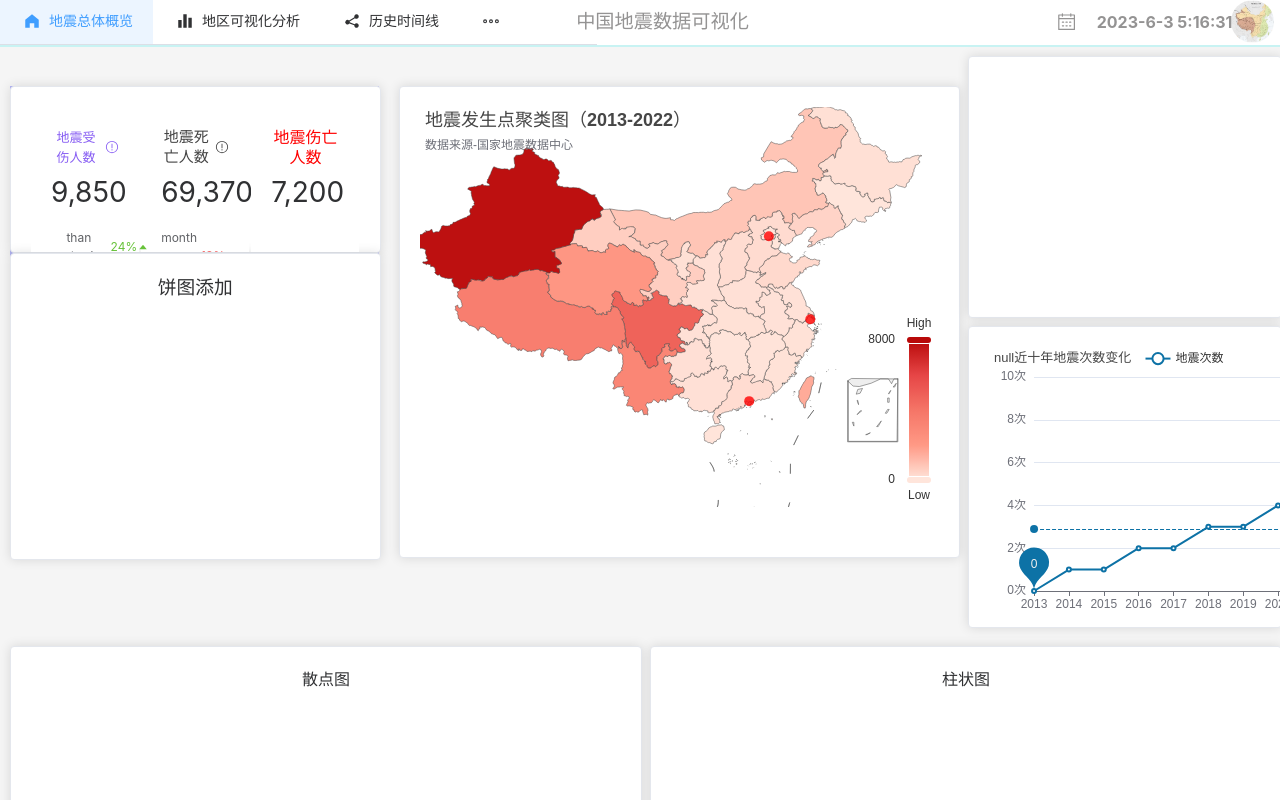
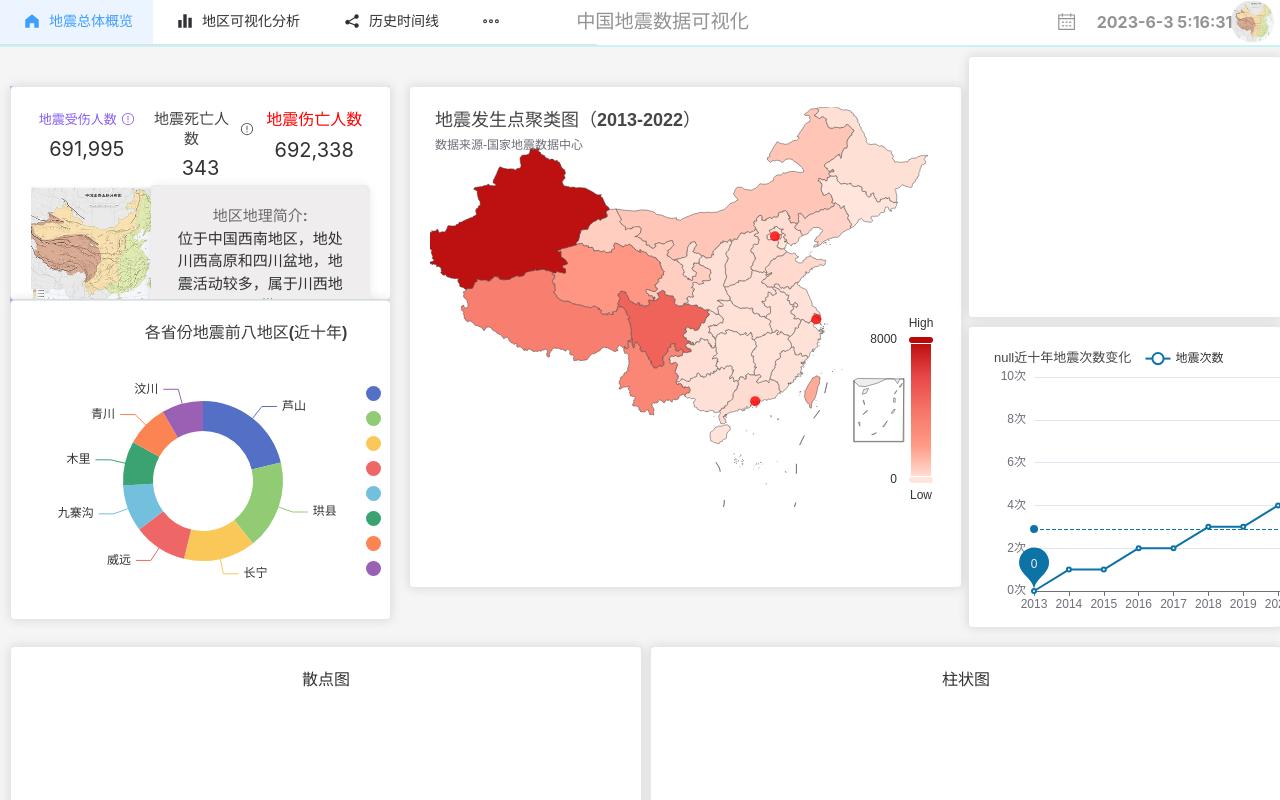
Before and after one commit to xSp1231/earthquake_front, a Vue app: page /main/home in a window 1280 px wide. Shown: the top 800 px of the page. Built offline with nearby package versions, Linux system fonts and the light colour scheme.

Commit message:
左侧展示部分大体写完

```diff
--- a/src/store/index.js
+++ b/src/store/index.js
@@ -6,7 +6,48 @@ const store = createStore({
     state: {
         //每一年的地震次数
         provincename:"null",
-        numdata: [0, 1, 1, 2, 2, 3, 3, 4, 4, 9]
+        numdata: [0, 1, 1, 2, 2, 3, 3, 4, 4, 9],
+        provinceintro:{ //设置默认数据
+                "injure": 691995,
+                "death": 343,
+                "total": 692338,
+                "intro": "位于中国西南地区，地处川西高原和四川盆地，地震活动较多，属于川西地震带",
+                "piedata": [
+                    {
+                        "value": 460,
+                        "name": "芦山"
+                    },
+                    {
+                        "value": 388,
+                        "name": "珙县"
+                    },
+                    {
+                        "value": 314,
+                        "name": "长宁"
+                    },
+                    {
+                        "value": 234,
+                        "name": "威远"
+                    },
+                    {
+                        "value": 204,
+                        "name": "九寨沟"
+                    },
+                    {
+                        "value": 193,
+                        "name": "木里"
+                    },
+                    {
+                        "value": 185,
+                        "name": "青川"
+                    },
+                    {
+                        "value": 181,
+                        "name": "汶川"
+                    }
+                ]
+            }
+
     },
     mutations: {
         getdatabyprovince(state, province) {
@@ -23,6 +64,23 @@ const store = createStore({
                 console.log(error)
             })
         },
+        getdatabyarea(state, area) {
+            api.get('getprovinceintro/',{
+                params: {
+                    area: area
+                }
+            }).then(response => {
+                console.log("获得的地区数据是 is",response.data.areadata)
+                state.provinceintro=response.data.areadata
+                console.log("state数据 ",state.provinceintro)
+            }).catch(error => {
+                console.log(error)
+            })
+        },
+
+
+
+
     },
 })
 export default store
--- a/src/views/Home.vue
+++ b/src/views/Home.vue
@@ -4,16 +4,16 @@
       <el-col :span="18">
         <div class="grid-content1 ep-bg-purple"/>
         <div class="first" style="display: flex; margin-top: 30px;margin-left: 10px">
-          <div class="broadcast" style="width: 40%;height:470px;background-color: #b3b5f5">
-            <el-card style="width: 100%;height: 35%" shadow="always">
+          <div class="broadcast" style="width: 40%;height:530px;background-color: #b3b5f5">
+            <el-card style="width: 100%;height: 40%" shadow="always">
               <broadcast></broadcast>
             </el-card>
             <!--饼图 各省地震次数前八-->
-            <el-card style="width: 100%;height: 65%" shadow="always">
-              <h3 style="margin-top: 0px;margin-bottom: 0px">饼图添加</h3>
+            <el-card style="width: 100%;height: 60%" shadow="always">
+              <piegraph></piegraph>
             </el-card>
           </div>
-          <div class="graph" style="width: 60%;height:470px; margin-left: 20px; ">
+          <div class="graph" style="width: 60%;height:500px; margin-left: 20px; ">
             <el-card style="width: 100%;height: 100%" shadow="always">
               <mapgraph></mapgraph>
             </el-card>
@@ -36,6 +36,8 @@
         </div>
       </el-col>
     </el-row>
+
+
     <!---下半部分-->
     <el-row :gutter="20">
       <el-col :span="12">
@@ -63,12 +65,14 @@ import wordcloud from "./graph/wordcloud.vue";
 import barline from "./graph/Barline.vue";
 import mapgraph from "./graph/Mapgraph.vue"
 import broadcast from "./graph/Broadcast.vue";
+import piegraph from "./graph/Piegraph.vue";
 export default {
   components:{
     wordcloud,
     barline,
     mapgraph,
-    broadcast
+    broadcast,
+    piegraph
   },
   data() {
     return {
--- a/src/views/graph/Broadcast.vue
+++ b/src/views/graph/Broadcast.vue
@@ -3,7 +3,7 @@
   <el-row :gutter="2">
     <el-col :span="8">
       <div class="statistic-card">
-        <el-statistic :value="9850">
+        <el-statistic :value=injurenum>
           <template #title>
             <div style="display: inline-flex; align-items: center;color: #875df3;font-size: 13px">
               地震受伤人数
@@ -19,22 +19,22 @@
             </div>
           </template>
         </el-statistic>
-        <div class="statistic-footer">
-          <div class="footer-item">
-            <span>than yesterday</span>
-            <span class="green">
-              24%
-              <el-icon>
-                <CaretTop/>
-              </el-icon>
-            </span>
-          </div>
-        </div>
+<!--        <div class="statistic-footer">-->
+<!--          <div class="footer-item">-->
+<!--            <span>than yesterday</span>-->
+<!--            <span class="green">-->
+<!--              24%-->
+<!--              <el-icon>-->
+<!--                <CaretTop/>-->
+<!--              </el-icon>-->
+<!--            </span>-->
+<!--          </div>-->
+<!--        </div>-->
       </div>
     </el-col>
     <el-col :span="8">
       <div class="statistic-card">
-        <el-statistic :value="69370">
+        <el-statistic :value=deathnum>
           <template #title>
             <div style="display: inline-flex; align-items: center;color: #444444;font-size: 15px">
               地震死亡人数
@@ -50,22 +50,11 @@
             </div>
           </template>
         </el-statistic>
-        <div class="statistic-footer">
-          <div class="footer-item">
-            <span>month on month</span>
-            <span class="red">
-              12%
-              <el-icon>
-                <CaretBottom/>
-              </el-icon>
-            </span>
-          </div>
-        </div>
       </div>
     </el-col>
     <el-col :span="8">
       <div class="statistic-card">
-        <el-statistic :value="7200" title="New transactions today">
+        <el-statistic :value=totalnum title="New transactions today">
           <template #title>
             <div style="display: inline-flex; align-items: center;color:red;font-size: medium">
               地震伤亡人数
@@ -73,6 +62,20 @@
           </template>
         </el-statistic>
       </div>
+    </el-col>
+  </el-row>
+  <el-row :gutter="2" style="margin-top: 0px">
+    <el-col :span="24">
+        <div class="areaintro" style=" display: flex;width: 100%;height: 125px;background-color: #f6f0f0;border-radius: 6px;">
+
+          <div class="image-container"></div>
+
+          <div class="intro">
+            <h6 style="margin-bottom: 0px;margin-top: 0px;color: #6c6b6b;font-size:15px">地区地理简介:</h6>
+            <p>{{intro}}</p>
+          </div>
+
+        </div>
     </el-col>
   </el-row>
 </template>
@@ -84,23 +87,75 @@ import {
   CaretTop,
   Warning,
 } from '@element-plus/icons-vue'
+import {mapState} from "vuex";
 export default {
   name: "Broadcast",
+  computed: { //cpmputed也可以实现监听数据  但是为什么要使用watch呢 因为可以在watch里面使用函数
+    ...mapState(['provinceintro']),
+    injurenum() { //各个身份每一年的地震次数
+      return this.provinceintro['injure']
+    },
+    deathnum(){ //各个身份每一年的地震次数
+      return this.provinceintro['death']
+    },
+    totalnum() { //各个身份每一年的地震次数
+      return this.provinceintro['total']
+    },
+    intro() { //各个身份每一年的地震次数
+      return this.provinceintro['intro']
+    },
+  },
 }
 </script>
 
 <style scoped>
+.image-container{
+  width:40%;
+  background: url("../../assets/地震带earthquake.jpg") center no-repeat;
+  background-size:cover;
+}
+
+.intro {
+  width: 60%;
+  background-color: #efeded;
+  border-radius: 10px;
+  padding: 20px;
+  box-shadow: 0px 0px 10px rgba(72, 53, 53, 0.1);
+  font-family: Arial, sans-serif;
+  font-size: 15px;
+  font-weight: bold;
+  line-height: 1.5;
+  position: relative;
+}
+
+.intro::before {
+  content: "";
+  position: absolute;
+  top: -5px;
+  left: -5px;
+  right: -5px;
+  bottom: -5px;
+  border-radius: 15px;
+  background-color: #cec9c8;
+  z-index: -1;
+}
+
+.intro p {
+  margin: 0;
+}
+
+
+
+
+
+
 :global(h2#card-usage ~ .example .example-showcase) {
   background-color: var(--el-fill-color) !important;
 }
 
-.el-statistic {
-  --el-statistic-content-font-size: 28px;
-}
-
 .statistic-card {
-  height: 100%;
-  padding: 20px;
+  height: 60%;
+  padding: 2px;
   border-radius: 4px;
   background-color: var(--el-bg-color-overlay);
 }
--- a/src/views/graph/Mapgraph.vue
+++ b/src/views/graph/Mapgraph.vue
@@ -6,6 +6,8 @@
 <script>
 import * as echarts from "echarts";
 import china from '../../data/chinamap.json'
+import api from "../../api/index.js";
+import {mapMutations} from "vuex";
 
 export default {
   name: "mapgraph",
@@ -14,6 +16,9 @@ export default {
     this.drawmap()
   },
   methods: {
+    ...mapMutations([
+      'getdatabyarea'
+    ]),
     drawmap() {
       this.myChart = echarts.init(this.$refs.mapContainer);
       echarts.registerMap('china', china);
@@ -52,115 +57,115 @@ export default {
             map: 'china', // 引入地图数据
             data: [
               {
-                name: "北京市",
+                name: "北京",
                 value: 20,
               },
               {
-                name: "天津市",
+                name: "天津",
                 value: 12,
               },
               {
-                name: "上海市",
+                name: "上海",
                 value: 1,
               },
               {
-                name: "重庆市",
+                name: "重庆",
                 value: 125,
               },
               {
-                name: "河北省",
+                name: "河北",
                 value: 258,
               },
               {
-                name: "河南省",
+                name: "河南",
                 value: 123,
               },
               {
-                name: "云南省",
+                name: "云南",
                 value: 3038,
               },
               {
-                name: "辽宁省",
+                name: "辽宁",
                 value: 471,
               },
               {
-                name: "黑龙江省",
+                name: "黑龙江",
                 value: 138,
               },
               {
-                name: "湖南省",
+                name: "湖南",
                 value: 26,
               },
               {
-                name: "安徽省",
+                name: "安徽",
                 value: 93,
               },
               {
-                name: "山东省",
+                name: "山东",
                 value: 319,
               },
               {
-                name: "新疆维吾尔自治区",
+                name: "新疆",
                 value: 7779,
               },
               {
-                name: "江苏省",
+                name: "江苏",
                 value: 94,
               },
               {
-                name: "浙江省",
+                name: "浙江",
                 value: 90,
               },
               {
-                name: "江西省",
+                name: "江西",
                 value: 47,
               },
               {
-                name: "湖北省",
+                name: "湖北",
                 value: 106,
               },
               {
-                name: "广西壮族自治区",
+                name: "广西",
                 value: 127,
               },
               {
-                name: "甘肃省",
+                name: "甘肃",
                 value: 597,
               },
               {
-                name: "山西省",
+                name: "山西",
                 value: 244,
               },
               {
-                name: "内蒙古自治区",
+                name: "内蒙古",
                 value: 852,
               },
               {
-                name: "陕西省",
+                name: "陕西",
                 value: 125,
               },
               {
-                name: "吉林省",
+                name: "吉林",
                 value: 9,
               },
               {
-                name: "福建省",
+                name: "福建",
                 value: 84,
               },
               {
-                name: "贵州省",
+                name: "贵州",
                 value: 145,
               },
               {
-                name: "广东省",
+                name: "广东",
                 value: 225,
               },
               {
-                name: "青海省",
+                name: "青海",
                 value: 2156,
               },
               {
-                name: "西藏自治区",
+                name: "西藏",
                 value: 3494,
               },
               {
@@ -168,23 +173,23 @@ export default {
                 value: 4770,
               },
               {
-                name: "宁夏回族自治区",
+                name: "宁夏",
                 value: 142,
               },
               {
-                name: "海南省",
+                name: "海南",
                 value: 16,
               },
               {
-                name: "台湾省",
+                name: "台湾",
                 value: 1526,
               },
               {
-                name: "香港特别行政区",
+                name: "香港",
                 value: 0,
               },
               {
-                name: "澳门特别行政区",
+                name: "澳门",
                 value: 0,
               },
             ],
@@ -244,9 +249,9 @@ export default {
         },
       })
       this.myChart.on('click', (params) => {
-       console.log("显示的内容为",params.data.name)
+       console.log("点击的地区为",params.data.name)
+        this.getdatabyarea(params.data.name)
       });
-
     }
   }
 };
--- a/src/views/graph/Piegraph.vue
+++ b/src/views/graph/Piegraph.vue
@@ -1,19 +1,90 @@
 <!---各省次数前八--->
 <template>
-  <div ref="barline" style="width: 390px; height: 300px;"></div>
+  <div ref="pie" style="width: 430px; height: 320px;"></div>
 </template>
 
 <script>
+import * as echarts from "echarts";
+import {mapState} from "vuex";
+
 export default {
   name: "Piegraph",
   data(){
-    return ;
+    return{
+
+    } ;
+  },
+  computed: {
+    ...mapState(['provinceintro']),
+    piedata() { //各个身份每一年的地震次数
+      return this.provinceintro['piedata']
+    }
   },
   mounted(){
+    this.drawpie()
+  },
+  //监听饼图数据的变化 变化就更新
+  watch: {
+    piedata: {
+      handler(newData, oldData) {//检测数据的变化 数据发生变化 则调用函数
+        this.updatepiegraph()
+      },
+      deep: true // 深度监听
+    },
+  },
 
-  },
   methods:{
-
+    drawpie() {
+      this.myChart = echarts.init(this.$refs.pie);
+      this.myChart.setOption( {
+        title: {
+          text: '各省份地震前八地区(近十年)',
+          left:"center",
+          textStyle:{
+            color:'#3d3c3c',
+            //字体大小
+            fontSize:16
+          }
+        },
+        tooltip: {
+          trigger: 'item'
+        },
+        legend: {
+          //设置位置   文字在右，图例在左（图例纵向排列在图表右侧的时候）
+          align:'left',
+          x: 330, // 'center' | 'left' | {number},
+          y: 'center', // 'center' | 'bottom' | {number}
+          icon: "circle",//图例样式
+          orient: 'vertical',
+          itemHeight: 15,
+        },
+       // color: ['#9cd5a0', '#afeae1', '#7fb5d3', '#37aede', '#f9c956', '#75bedc'],
+        series: [
+          {
+            name: '地区地震次数',
+            type: 'pie',
+            //radius:'60%',
+            radius: [50,80],
+            center: ['40%', '50%'],//设置饼图位置
+            data:this.piedata,
+            emphasis: {
+              itemStyle: {
+                shadowBlur: 10,
+                shadowOffsetX: 0,
+                shadowColor: 'rgba(0, 0, 0, 0.5)'
+              }
+            }
+          }
+        ]
+      })
+    },
+    updatepiegraph() {
+      this.myChart.setOption({
+        series: [{
+          data: this.piedata // 使用新数据更新图表 也可以使用 this.numdata
+        }],
+      });
+    },
   }
 
 
```
Also changed, not shown: src/data/chinamap.json.
